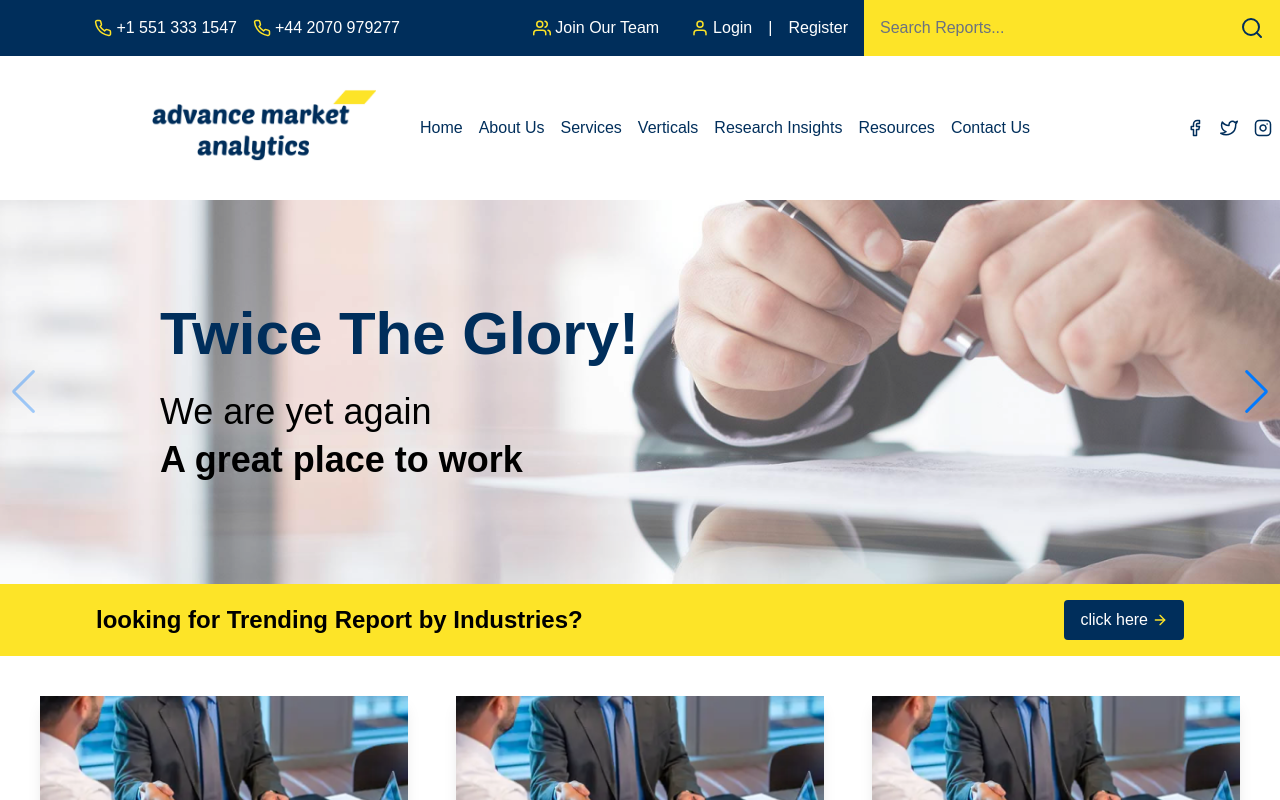
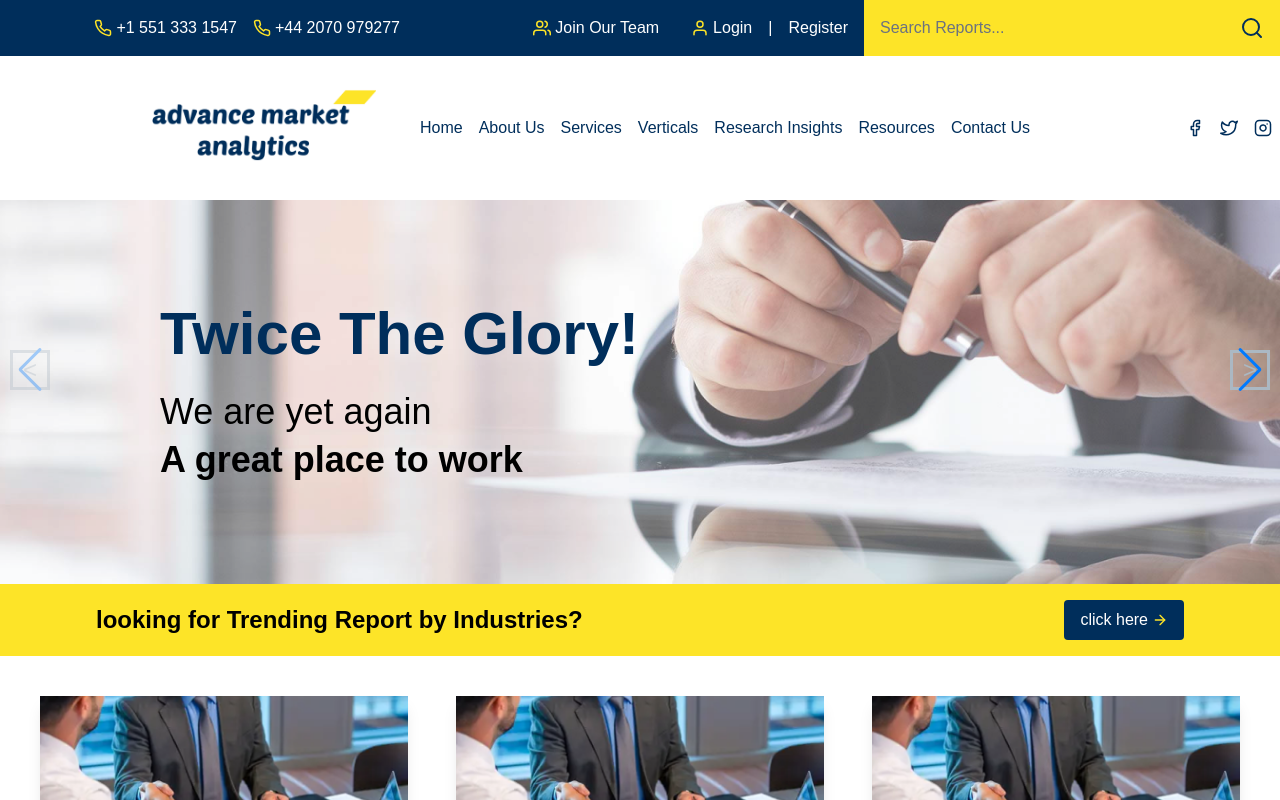
Before and after one commit to sudheerpal/ama-frontend, a Next.js app: page / in a window 1280 px wide. Shown: the top 800 px of the page. Built offline with nearby package versions, Linux system fonts and the light colour scheme; a web font is replaced by a local one.

Commit message:
buttons changed but bug arrived

```diff
--- a/components/home/banner/BannerSlide.css
+++ b/components/home/banner/BannerSlide.css
@@ -1,21 +1,3 @@
-/* #app {
-  height: 100%;
-}
-html,
-body {
-  position: relative;
-  height: 100%;
-}
-
-body {
-  background: #eee;
-  font-family: Helvetica Neue, Helvetica, Arial, sans-serif;
-  font-size: 14px;
-  color: #000;
-  margin: 0;
-  padding: 0;
-} */
-
 .swiper {
   width: 100%;
   height: 100%;
@@ -38,3 +20,31 @@ body {
   height: 100%;
   object-fit: cover;
 }
+
+.swiper-button-prev,
+.swiper-button-next {
+  width: 40px;
+  height: 40px;
+  border: 3px solid #abb8c3; /* Gray border color */
+  background-color: transparent; /* Transparent background */
+  position: absolute;
+  top: 50%;
+  transform: translateY(-50%);
+  z-index: 10; /* Ensure the buttons are above the slider */
+  cursor: pointer;
+}
+
+.swiper-button-prev::before,
+.swiper-button-next::before {
+  content: "<"; /* Gray < (angle bracket) */
+  font-size: 24px;
+  color: #abb8c3; /* Gray color */
+  position: absolute;
+  top: 50%;
+  left: 50%;
+  transform: translate(-50%, -50%);
+}
+
+.swiper-button-next::before {
+  content: ">"; /* Gray > (angle bracket) */
+}
```
